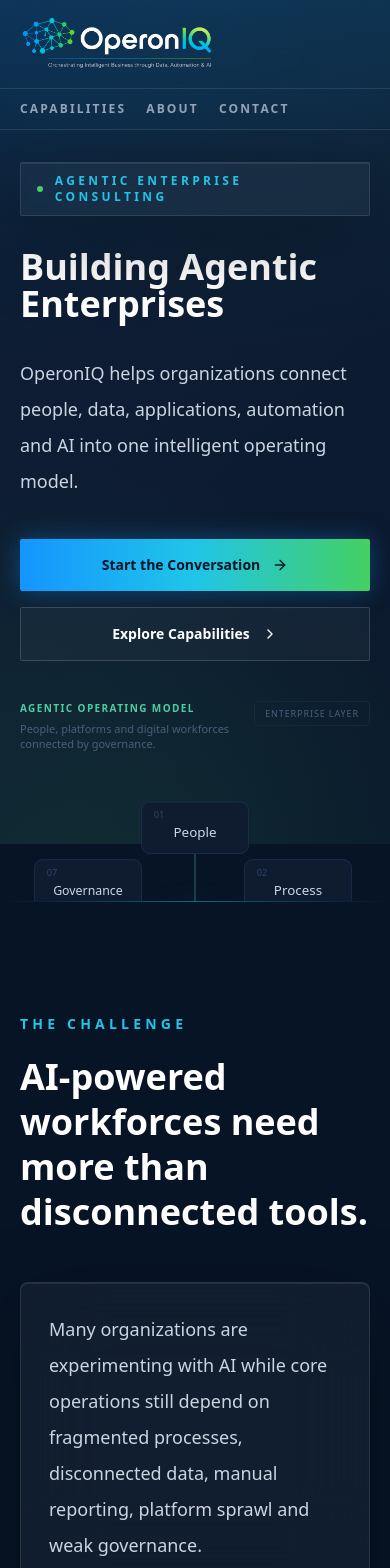
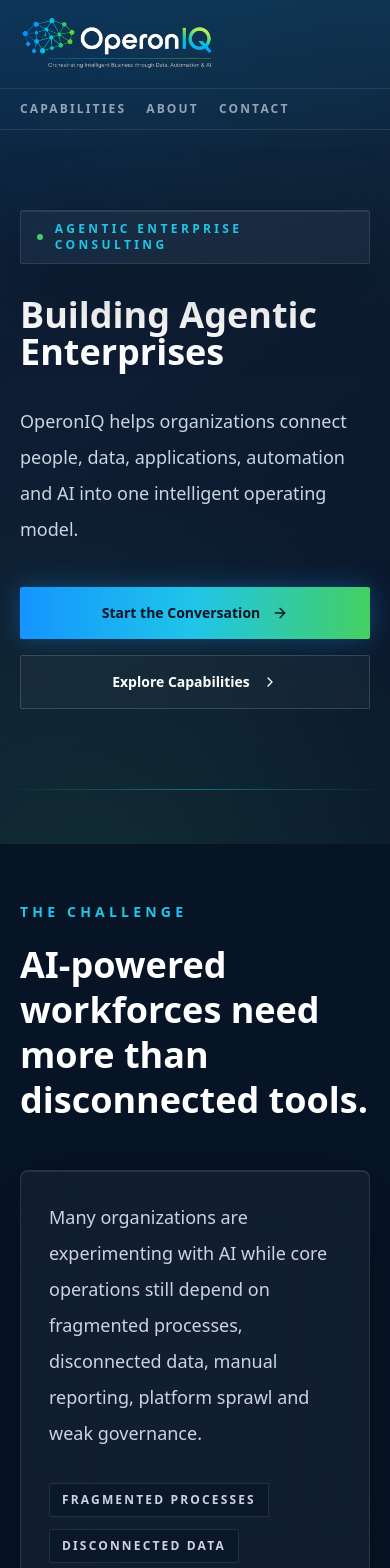
Before and after one commit to cby-studio/OperonIQ, a Next.js app: page / in a window 390 px wide. Shown: the top 1568 px of the page. Built offline with nearby package versions, Linux system fonts and the light colour scheme.

Commit message:
fix home diagram

```diff
--- a/components/home/HeroSection.tsx
+++ b/components/home/HeroSection.tsx
@@ -4,7 +4,7 @@ import { AgenticOperatingModel } from './AgenticOperatingModel';
 export function HeroSection() {
   return (
     <section className="relative overflow-hidden">
-      <div className="mx-auto grid h-[calc(100vh-73px)] max-w-7xl items-center gap-10 px-5 py-8 sm:px-6 lg:grid-cols-[0.88fr_1.12fr] lg:gap-14 lg:px-8 lg:py-10">
+      <div className="mx-auto grid max-w-7xl items-center gap-10 px-5 py-20 sm:px-6 lg:h-[calc(100vh-73px)] lg:grid-cols-[0.88fr_1.12fr] lg:gap-14 lg:px-8 lg:py-10">
         <div className="max-w-3xl">
           <div className="mb-8 inline-flex items-center gap-3 rounded-sm border border-white/10 bg-white/[0.045] px-4 py-2.5 text-xs font-semibold uppercase tracking-[0.28em] text-operon-cyan shadow-glass backdrop-blur-xl">
             <span className="h-1.5 w-1.5 rounded-full bg-operon-green shadow-line-glow" />
@@ -34,7 +34,7 @@ export function HeroSection() {
           </div>
         </div>
 
-        <div className="flex animate-slow-float justify-center lg:justify-end">
+        <div className="hidden lg:flex animate-slow-float justify-center lg:justify-end">
           <div className="w-full max-w-[400px] lg:max-w-[460px]">
             <AgenticOperatingModel />
           </div>
```
